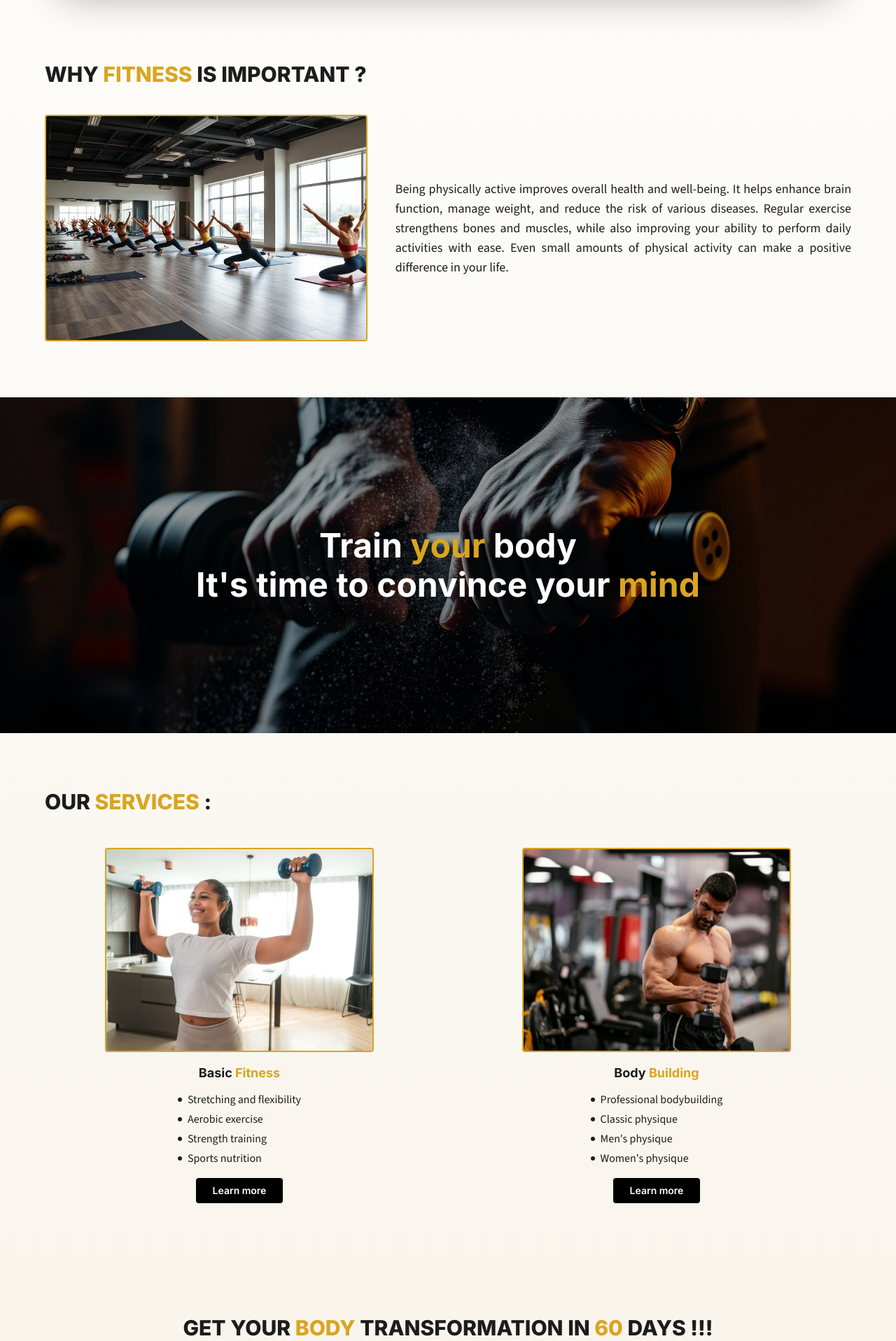
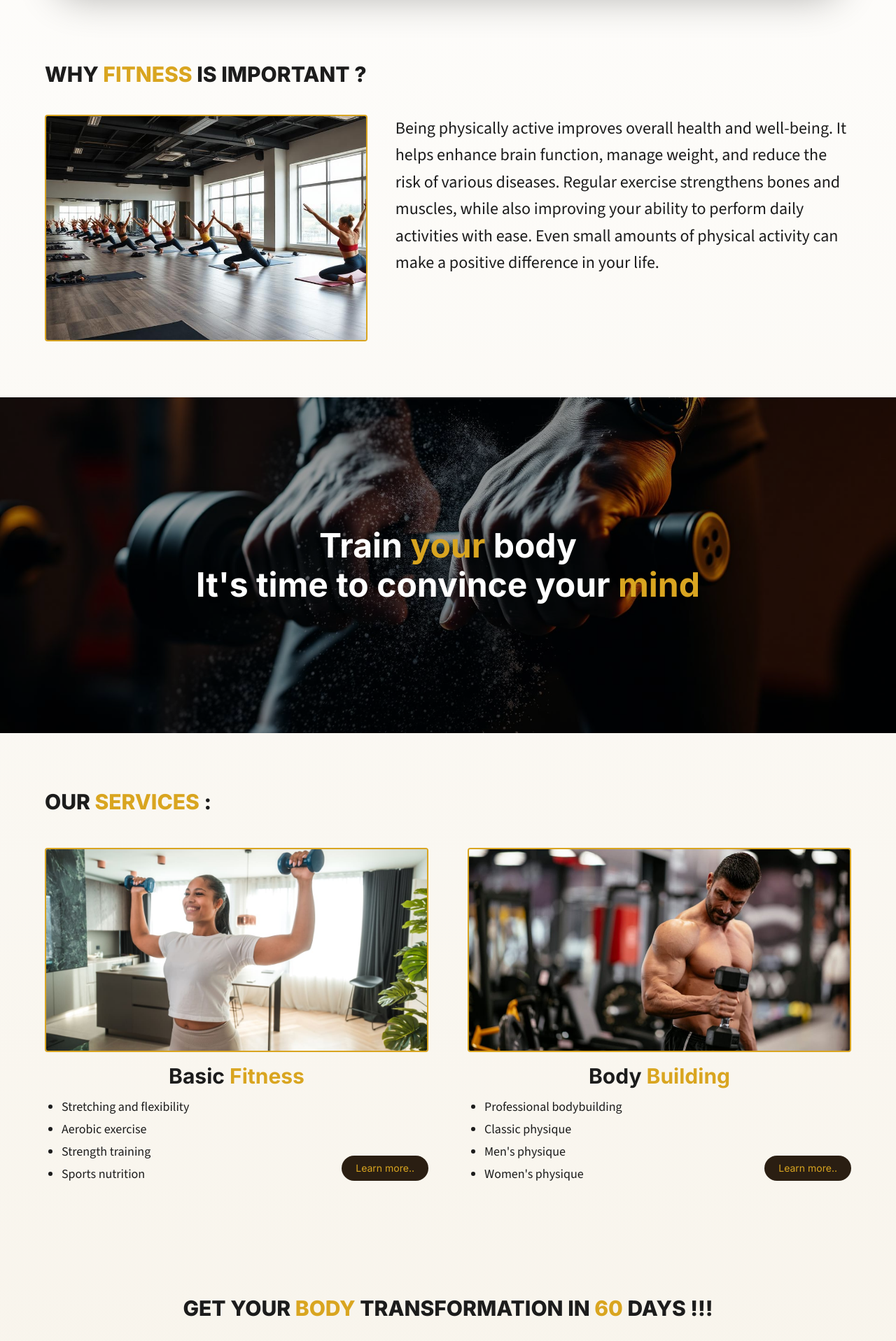
Before and after one commit to sarmilan2413/FitZone-Fitness-Website, a React (Vite) app: page / in a window 1280 px wide. Shown: the part 764-2681 px from the top of the page at 70% size. Built offline with nearby package versions, Linux system fonts and the light colour scheme; the HTML template or start-up script is replaced by a standard one.

Commit message:
refined about and services sections with improved content and layout

```diff
--- a/src/components/Services.tsx
+++ b/src/components/Services.tsx
@@ -21,26 +21,27 @@ const Services = () => (
     <h2 className="font-display font-extrabold text-2xl md:text-3xl text-foreground mb-12">
       OUR <span className="text-primary">SERVICES</span> :
     </h2>
-    <div className="grid md:grid-cols-2 gap-10">
+    <div className="grid gap-10 md:grid-cols-2 md:gap-14">
       {services.map((s) => (
-        <div key={s.title} className="flex flex-col items-center">
-          <div className="border-2 border-primary rounded-lg overflow-hidden w-full max-w-sm">
+        <div key={s.title} className="flex flex-col">
+          <div className="w-full overflow-hidden rounded-lg border-2 border-primary">
             <img src={s.img} alt={`${s.title} ${s.highlight}`} className="w-full h-72 object-cover" />
           </div>
-          <h3 className="font-display font-bold text-lg mt-4">
+          <h3 className="mt-4 text-center font-display text-2xl font-bold md:text-3xl">
             {s.title} <span className="text-primary">{s.highlight}</span>
           </h3>
-          <ul className="mt-3 space-y-1 font-body text-foreground">
-            {s.items.map((item) => (
-              <li key={item} className="flex items-center gap-2">
-                <span className="w-1.5 h-1.5 rounded-full bg-foreground" />
-                {item}
-              </li>
-            ))}
-          </ul>
-          <button className="mt-4 px-6 py-2 bg-gym-dark text-primary-foreground font-display font-semibold text-sm rounded hover:bg-primary hover:text-primary-foreground transition-colors">
-            Learn more
-          </button>
+
+          <div className="mt-3 flex flex-col gap-3 sm:flex-row sm:items-end sm:justify-between">
+            <ul className="list-disc space-y-1 pl-6 font-body text-foreground md:text-lg">
+              {s.items.map((item) => (
+                <li key={item}>{item}</li>
+              ))}
+            </ul>
+
+            <button className="self-start whitespace-nowrap rounded-full bg-[#2a1e12] px-5 py-2 font-display text-sm font-medium text-primary transition-colors hover:bg-primary hover:text-black sm:mb-1 sm:self-auto">
+              Learn more..
+            </button>
+          </div>
         </div>
       ))}
     </div>
--- a/src/components/WhyFitness.tsx
+++ b/src/components/WhyFitness.tsx
@@ -5,13 +5,13 @@ const WhyFitness = () => (
     <h2 className="font-display font-extrabold text-2xl md:text-3xl text-foreground mb-10">
       WHY <span className="text-primary">FITNESS</span> IS IMPORTANT ?
     </h2>
-    <div className="flex flex-col md:flex-row gap-10 items-center">
+    <div className="flex flex-col gap-10 md:flex-row md:items-start">
       <div className="md:w-2/5 shrink-0">
         <div className="border-2 border-primary rounded-lg overflow-hidden">
           <img src={yogaImg} alt="Fitness class" className="w-full h-64 md:h-80 object-cover" />
         </div>
       </div>
-      <p className="font-body text-base md:text-lg text-foreground leading-relaxed text-justify">
+      <p className="font-body text-lg text-foreground leading-relaxed text-left md:w-3/5 md:text-xl lg:text-2xl lg:leading-[1.6]">
         Being physically active improves overall health and well-being. It helps enhance brain function,
         manage weight, and reduce the risk of various diseases. Regular exercise strengthens bones and
         muscles, while also improving your ability to perform daily activities with ease. Even small
```
